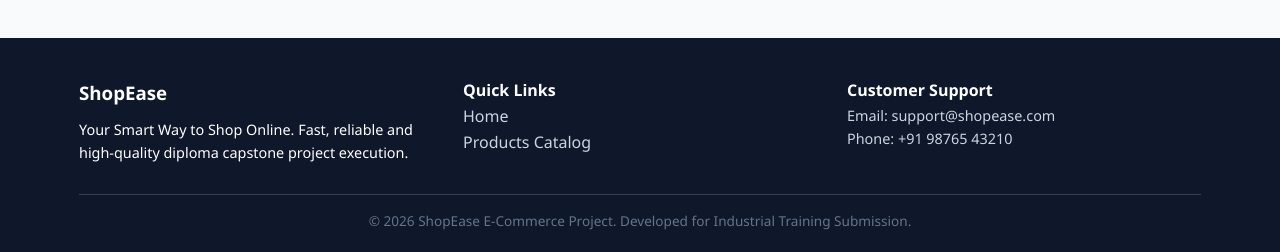
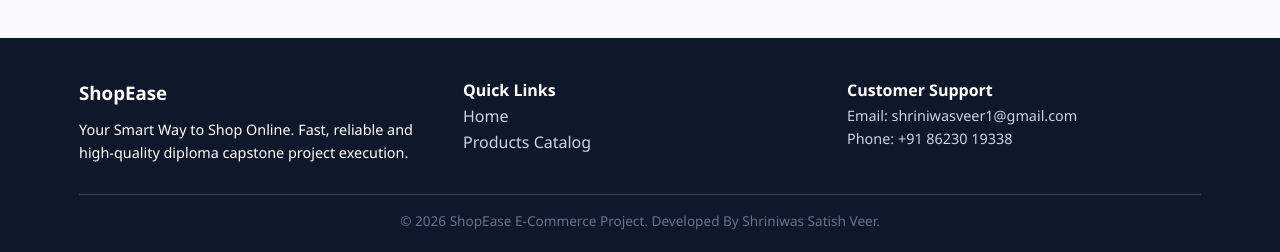
Before and after one commit to shriniwasveer/ShopEase-Project, a Django app: page / in a window 1280 px wide. Shown: the part 1276-1528 px from the top of the page. Run offline with Django 5.2, Linux system fonts and the light colour scheme; data comes from the database, SQL or seed files in the repository.

Commit message:
Updated contact info and developer name

```diff
--- a/templates/base.html
+++ b/templates/base.html
@@ -65,12 +65,12 @@
                 </div>
                 <div>
                     <h4>Customer Support</h4>
-                    <p style="color: #cbd5e1; font-size: 0.9rem;">Email: support@shopease.com</p>
-                    <p style="color: #cbd5e1; font-size: 0.9rem;">Phone: +91 98765 43210</p>
+                    <p style="color: #cbd5e1; font-size: 0.9rem;">Email: shriniwasveer1@gmail.com</p>
+                    <p style="color: #cbd5e1; font-size: 0.9rem;">Phone: +91 86230 19338</p>
                 </div>
             </div>
             <div class="footer-bottom">
-                &copy; 2026 ShopEase E-Commerce Project. Developed for Industrial Training Submission.
+                &copy; 2026 ShopEase E-Commerce Project. Developed By Shriniwas Satish Veer.
             </div>
         </div>
     </footer>
```
